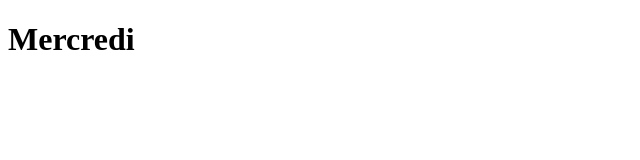
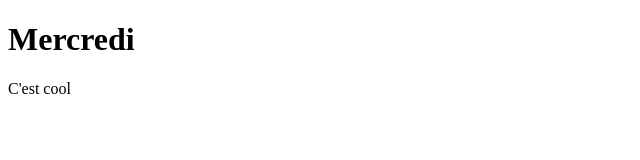
Before and after one commit to jeremygsz/formation, a plain HTML site: page index.html in a window 1280 px wide. Shown: the full height of the page, 0-640 px from the left. Drawn offline with Linux system fonts and the light colour scheme.

Commit message:
premier paragraphe

```diff
--- a/index.html
+++ b/index.html
@@ -5,5 +5,6 @@
 </head>
 <body>
 <h1>Mercredi</h1>
+<p>C'est cool</p>
 </body>
 </html>
```
